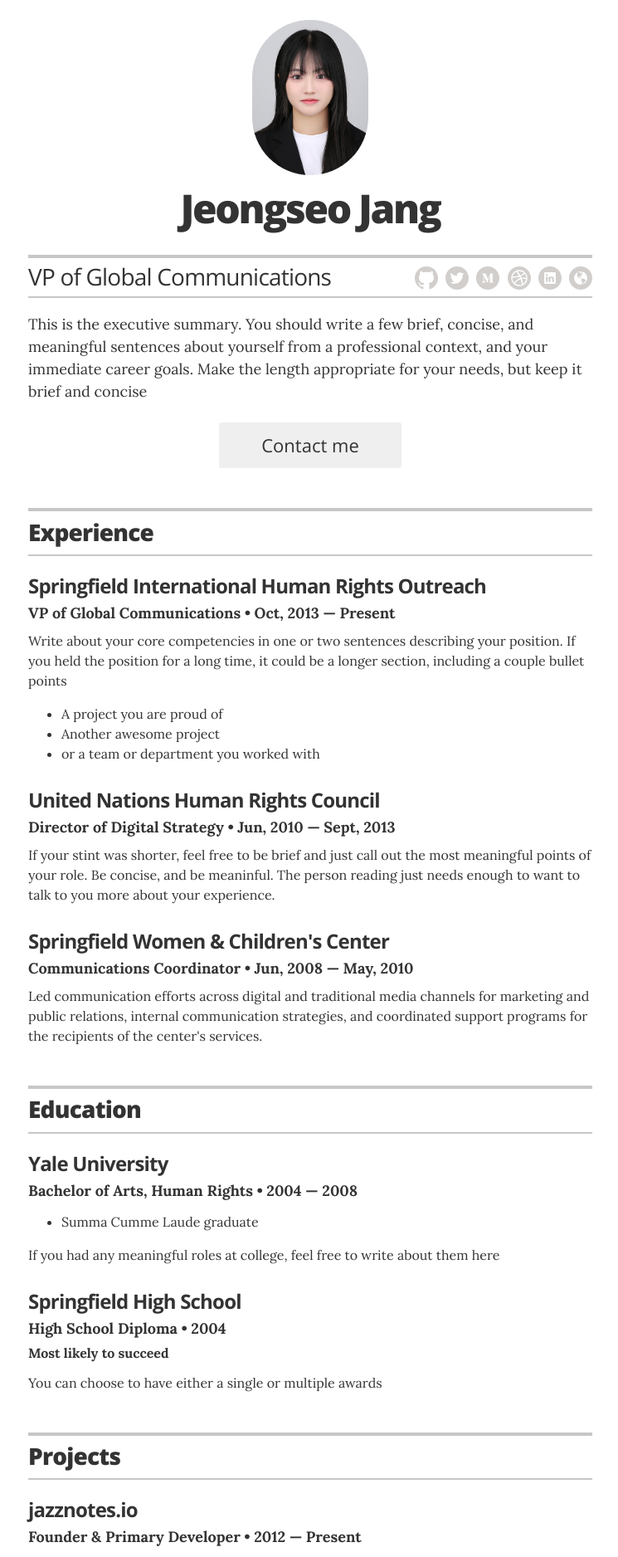
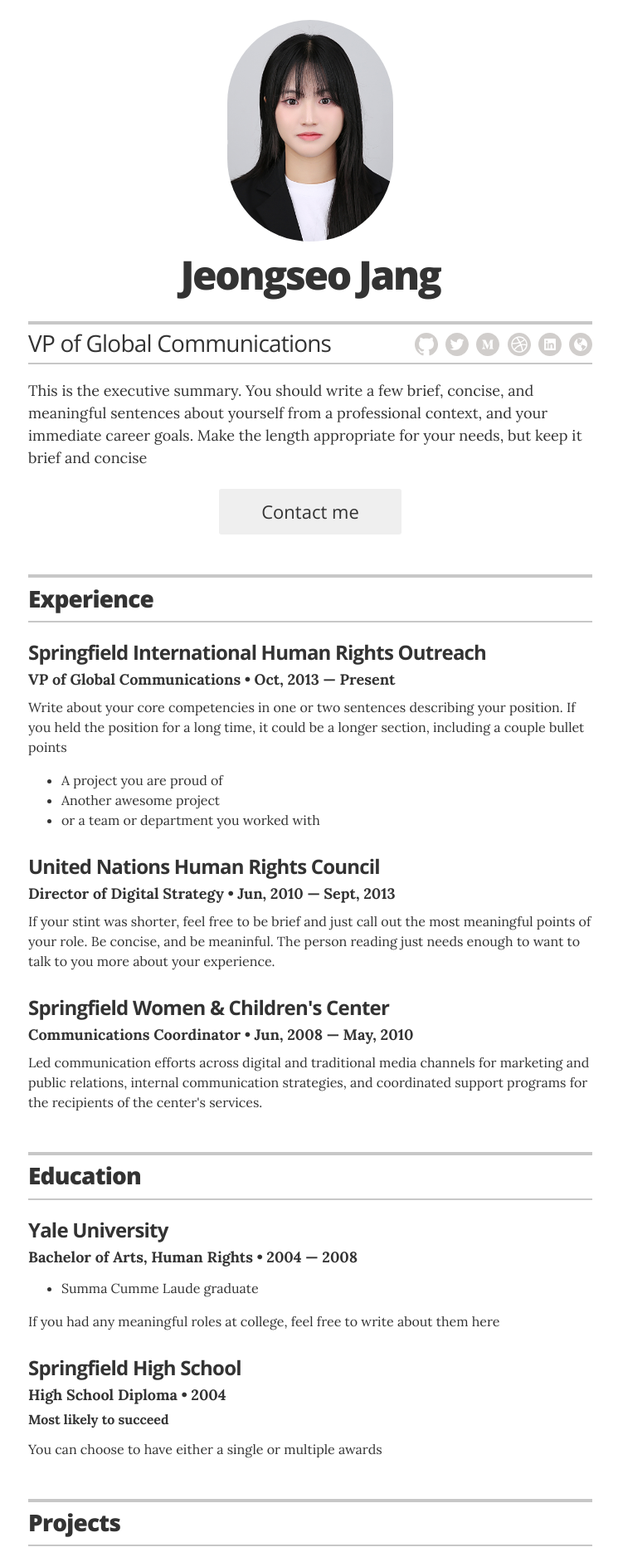
Before and after one commit to JEONGSE0/JEONGSE0.github.io, a Jekyll site: the page built from index.html, in a window 1280 px wide. Shown: the top 1876 px of the page at 83% size, without its empty margins (266-1011 px from the left). Built offline with Jekyll 4.4.1, drawn with Linux system fonts in a browser that asks for light colours.

Commit message:
Changes to be committed: 	modified:   _sass/_resume.scss

```diff
--- a/_sass/_resume.scss
+++ b/_sass/_resume.scss
@@ -21,10 +21,10 @@
 .page-header { padding: 1.5rem 0;
 
   .avatar {
-    width: 140px;
+    width: 200px;
     max-width: 100%;
     overflow: hidden;
-    @include border-radius(140px);
+    @include border-radius(240px);
     margin: 0 auto;
     display: block;
   }
```
